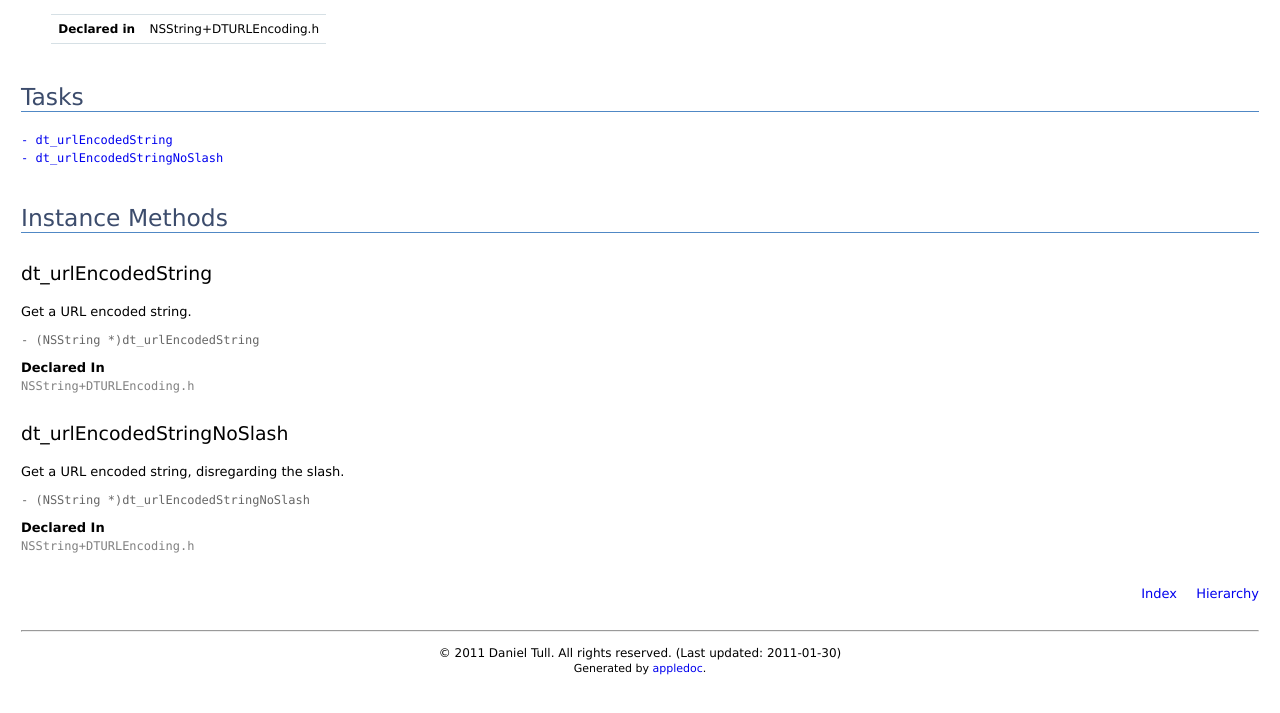
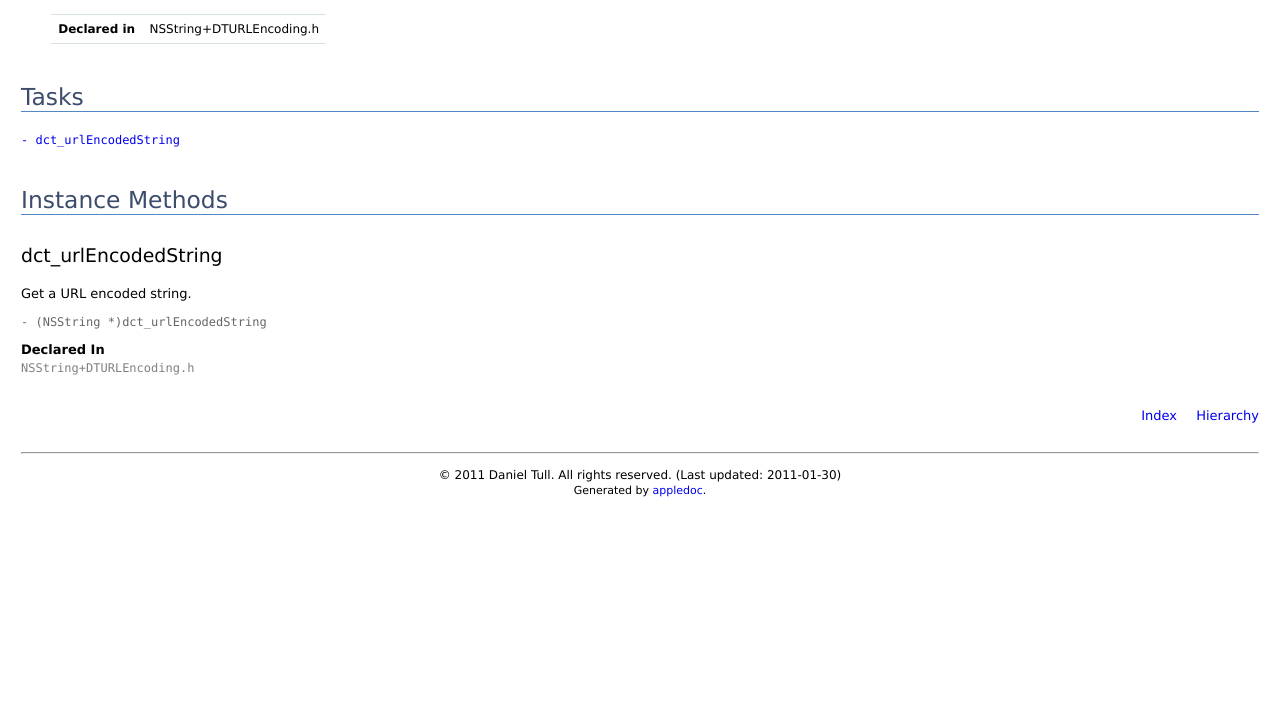
Before and after one commit to danielctull/DCTConnectionController, a plain HTML site: page Documentation/Categories/NSString(DTURLEncoding).html in a window 1280 px wide. Shown: the part 87-800 px from the top of the page. Drawn offline with Linux system fonts and the light colour scheme.

Commit message:
Update documentation.

```diff
--- a/Documentation/Categories/NSString(DTURLEncoding).html
+++ b/Documentation/Categories/NSString(DTURLEncoding).html
@@ -41,14 +41,8 @@
 					<ul class="task-list">
 						<li>
 	<span class="tooltip">
-		<code><a href="#//api/name/dt_urlEncodedString">- dt_urlEncodedString</a></code>
+		<code><a href="#//api/name/dct_urlEncodedString">- dct_urlEncodedString</a></code>
 		<span class="tooltip"> Get a URL encoded string. </span>
-	</span>
-
-</li><li>
-	<span class="tooltip">
-		<code><a href="#//api/name/dt_urlEncodedStringNoSlash">- dt_urlEncodedStringNoSlash</a></code>
-		<span class="tooltip"> Get a URL encoded string, disregarding the slash. </span>
 	</span>
 
 </li>
@@ -66,8 +60,8 @@
 					<h2 class="subtitle subtitle-methods">Instance Methods</h2>
 
 					<div class="section-method">
-	<a name="//api/name/dt_urlEncodedString" title="dt_urlEncodedString"></a>
-	<h3 class="subsubtitle method-title">dt_urlEncodedString</h3>
+	<a name="//api/name/dct_urlEncodedString" title="dct_urlEncodedString"></a>
+	<h3 class="subsubtitle method-title">dct_urlEncodedString</h3>
 
 
 
@@ -76,39 +70,7 @@
 	</div>
 
 
-	<div class="method-subsection method-declaration"><code>- (NSString *)dt_urlEncodedString</code></div>
-
-
-
-
-
-
-
-
-
-
-
-
-	<div class="method-subsection declared-in-section">
-		<h4 class="method-subtitle">Declared In</h4>
-		<code class="declared-in-ref">NSString+DTURLEncoding.h</code><br />
-	</div>
-
-
-</div>
-
-					<div class="section-method">
-	<a name="//api/name/dt_urlEncodedStringNoSlash" title="dt_urlEncodedStringNoSlash"></a>
-	<h3 class="subsubtitle method-title">dt_urlEncodedStringNoSlash</h3>
-
-
-
-	<div class="method-subsection brief-description">
-		<p> Get a URL encoded string, disregarding the slash. </p>
-	</div>
-
-
-	<div class="method-subsection method-declaration"><code>- (NSString *)dt_urlEncodedStringNoSlash</code></div>
+	<div class="method-subsection method-declaration"><code>- (NSString *)dct_urlEncodedString</code></div>
 
 
 
```
Also changed, not shown: Documentation/Classes/DCTConnectionController.html (+1 -1 lines), Documentation/Classes/DCTConnectionQueue.html (+12 -12 lines), Documentation/Classes/DCTURLConnectionController.html (renamed from Documentation/Classes/DCTURLLoadingConnectionController.html, +4 -4 lines), Documentation/hierarchy.html (+1 -1 lines), Documentation/index.html (+1 -1 lines).
